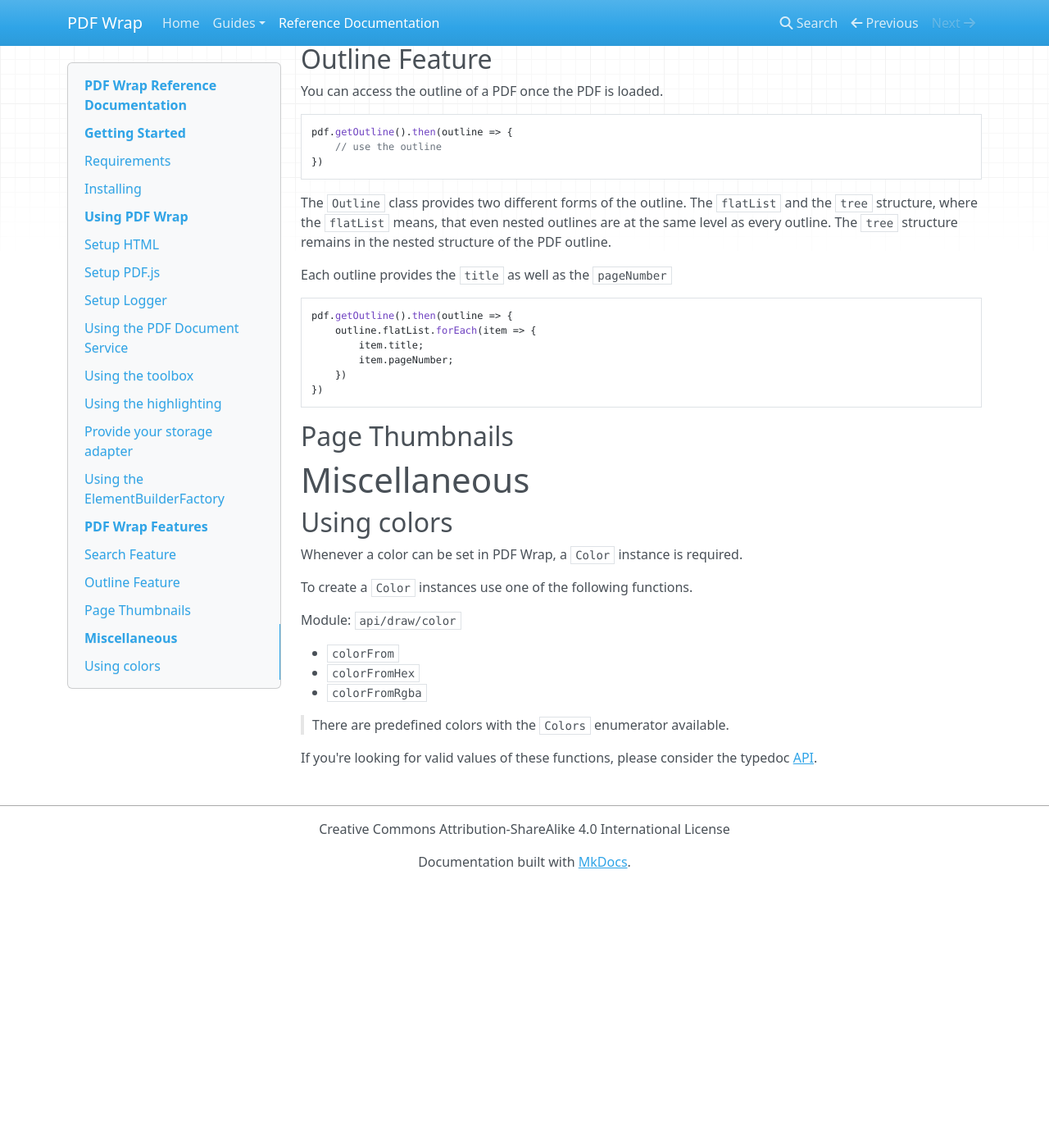
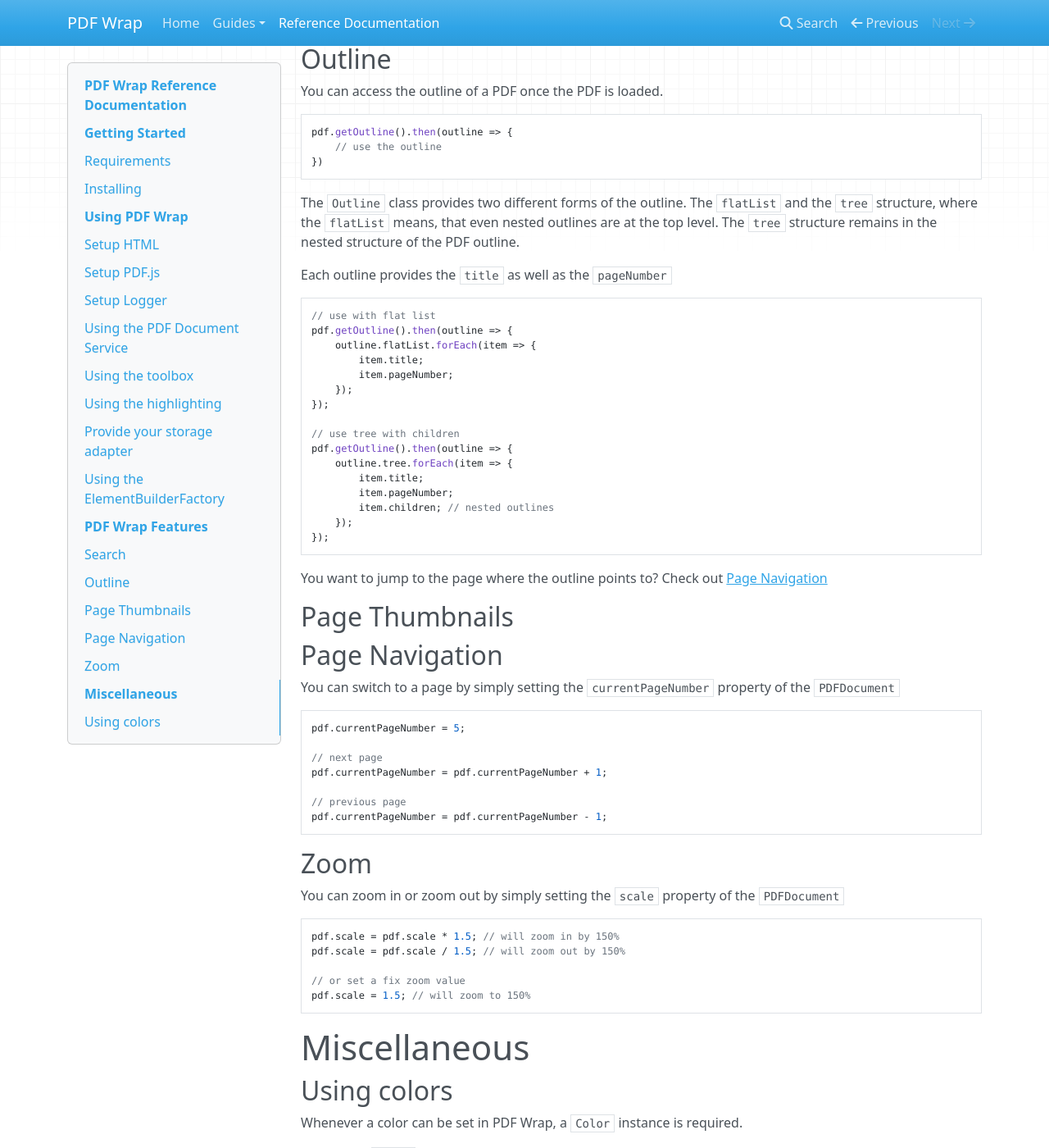
Before and after one commit to fluxapps/pdf-wrap, an MkDocs documentation site: the page built from docs/reference-documentation.md, in a window 1280 px wide and 1400 px high, scrolled down 9001 px. Shown: the whole window at 82% size. Built offline with MkDocs 1.6.1, drawn with Linux system fonts in a browser that asks for light colours; nearby versions of some CDN libraries; old or Windows-style settings are respelled for this version of MkDocs; before the commit the page ends 10080 px from its top, so only the background shows below that.

Commit message:
Add zoom and page navigation to doc

````diff
--- a/docs/reference-documentation.md
+++ b/docs/reference-documentation.md
@@ -435,7 +435,7 @@ const polyLine: PolyLine = elementBuilder.polyLine()
 
 # PDF Wrap Features
 
-## Search Feature
+## Search
 
 PDF Wrap provides a full text search over a PDF document. To access the `DocumentSearch`
 you have to load a PDF.
@@ -468,7 +468,7 @@ pdf.searchController.search("example", {
     fuzzy: true});
 ```
 
-## Outline Feature
+## Outline
 
 You can access the outline of a PDF once the PDF is loaded.
 
@@ -480,21 +480,59 @@ pdf.getOutline().then(outline => {
 
 The `Outline` class provides two different forms of the outline.
 The `flatList` and the `tree` structure, where the `flatList` means, that
-even nested outlines are at the same level as every outline.
+even nested outlines are at the top level.
 The `tree` structure remains in the nested structure of the PDF outline.
 
 Each outline provides the `title` as well as the `pageNumber`
 
 ```typescript
+// use with flat list
 pdf.getOutline().then(outline => {
     outline.flatList.forEach(item => {
         item.title;
         item.pageNumber;
-    })
-})
+    });
+});
+
+// use tree with children
+pdf.getOutline().then(outline => {
+    outline.tree.forEach(item => {
+        item.title;
+        item.pageNumber;
+        item.children; // nested outlines
+    });
+});
 ```
 
+You want to jump to the page where the outline points to? Check out [Page Navigation](#page-navigation)
+
 ## Page Thumbnails
+
+## Page Navigation
+
+You can switch to a page by simply setting the `currentPageNumber` property of the `PDFDocument`
+
+```typescript
+pdf.currentPageNumber = 5;
+
+// next page
+pdf.currentPageNumber = pdf.currentPageNumber + 1;
+
+// previous page
+pdf.currentPageNumber = pdf.currentPageNumber - 1;
+```
+
+## Zoom
+
+You can zoom in or zoom out by simply setting the `scale` property of the `PDFDocument`
+
+```typescript
+pdf.scale = pdf.scale * 1.5; // will zoom in by 150%
+pdf.scale = pdf.scale / 1.5; // will zoom out by 150%
+
+// or set a fix zoom value
+pdf.scale = 1.5; // will zoom to 150%
+```
 
 # Miscellaneous
 
````
